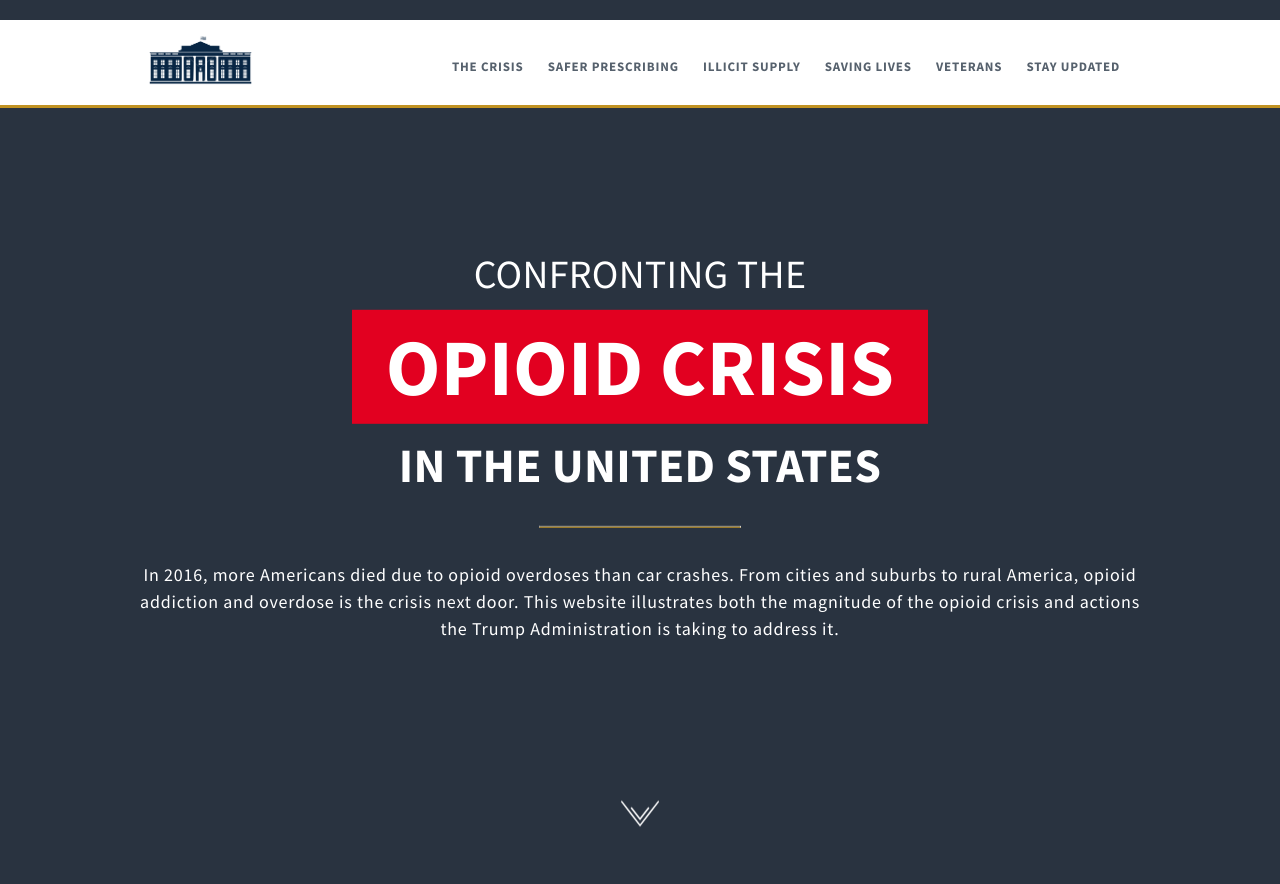
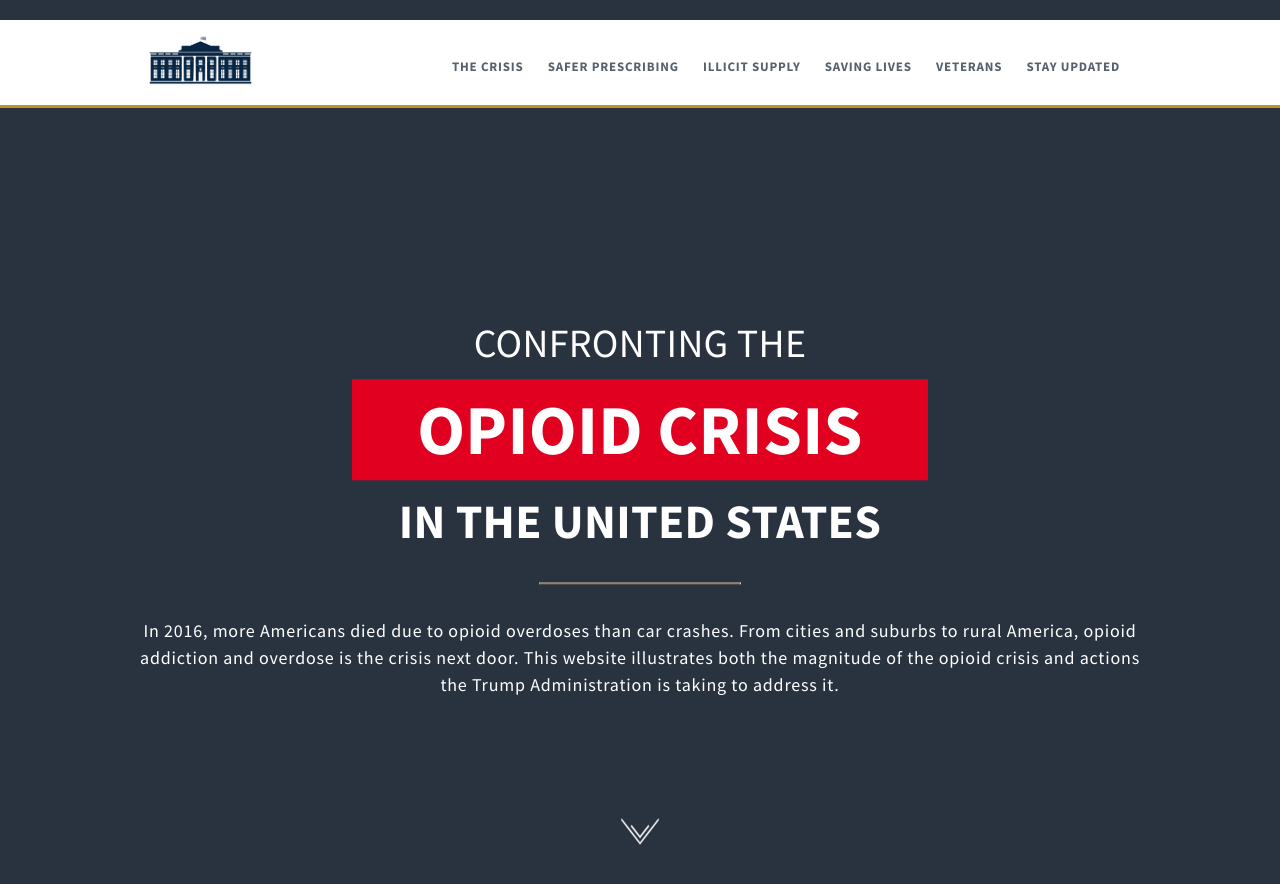
Before and after one commit to GSA/opioids.gov, a Jekyll site: the page built from index.md, in a window 1280 px wide and 900 px high. Shown: the top 884 px of the window. Built offline with Jekyll 4.4.1, drawn with Linux system fonts in a browser that asks for light colours; nearby versions of some CDN libraries.

```diff
--- a/_includes/components/header--basic.html
+++ b/_includes/components/header--basic.html
@@ -53,7 +53,6 @@
           {% endfor %}
         </ul>
         {% endif %}
-        </div>
       </div>
     </nav>
   </div>
--- a/_layouts/home.html
+++ b/_layouts/home.html
@@ -137,7 +137,7 @@ layout: default
         <?xml version="1.0" encoding="utf-8"?>
 <!-- Generator: Adobe Illustrator 20.1.0, SVG Export Plug-In . SVG Version: 6.00 Build 0)  -->
 <svg version="1.1" xmlns="http://www.w3.org/2000/svg" xmlns:xlink="http://www.w3.org/1999/xlink" x="0px" y="0px"
-   viewBox="0 0 1133 632" style="enable-background:new 0 0 1133 632;" xml:space="preserve" role="group" aria-labelledby="maptitle mapdesc">
+   viewBox="0 0 1133 632" style="enable-background:new 0 0 1133 632;" xml:space="preserve" role="group" aria-labelledby="maptitle mapdesc" class="map">
    <title id="maptitle">United States Map</title>
    <desc id="mapdesc">United States map showing the number of opioid prescriptions per 1,000 people nationwide for each state.</desc>
    <style type="text/css">
--- a/_sass/_base_styling.scss
+++ b/_sass/_base_styling.scss
@@ -174,15 +174,21 @@ p > span {
 
 .site-lead {
     height: 85vh;
+    width: 100%;
 
      @media screen and (min-width: $medium-screen) {
         height: 90vh;
     }
-    //position: relative;
+
+    @media all and (-ms-high-contrast: none), (-ms-high-contrast: active) {
+        /* IE10+ CSS styles go here */
+        height: 100vh;
+    }
+    position: relative;
 
         .lead-text {
             position: absolute;
-            top: 42%;
+            top: 32vh;
             -webkit-transform: translateY(-50%);
                 -ms-transform: translateY(-50%);
                     transform: translateY(-50%);
@@ -191,11 +197,16 @@ p > span {
 
             @media screen and (min-width: $medium-screen) {
                 position: absolute;
-                top: 50%;
+                top: 45vh;
                 -webkit-transform: translateY(-50%);
                     -ms-transform: translateY(-50%);
                         transform: translateY(-50%);
                 margin-top: 0;
+            }
+            @media all and (-ms-high-contrast: none), (-ms-high-contrast: active) {
+                /* IE10+ CSS styles go here */
+                position: relative;
+                margin: 0 10vh 0 20vh;
             }
 
         }
@@ -235,7 +246,7 @@ p > span {
 
             @media screen and (min-width: $medium-screen) {
                 max-width: 60%;
-                font-size: 8rem;
+                font-size: 7rem;
             }
     }
     hr {
@@ -1143,11 +1154,10 @@ p > span {
         -ms-transform: translateX(-50%);
             transform: translateX(-50%);
     }
-    h3 {
+    h2 {
         @media screen and (min-width: $medium-screen) {
         padding: 0 10%;
-        margin-top: 0;
-        margin-bottom: 0;
+        margin: 0 auto;
         }
     }
     hr {
@@ -1277,3 +1287,10 @@ input[type=submit] {
 .social-share {
     text-decoration: none;
 }
+
+
+@media screen and (-ms-high-contrast: active), (-ms-high-contrast: none) {
+    .map {
+      width: 100%;
+    }
+  }
```
